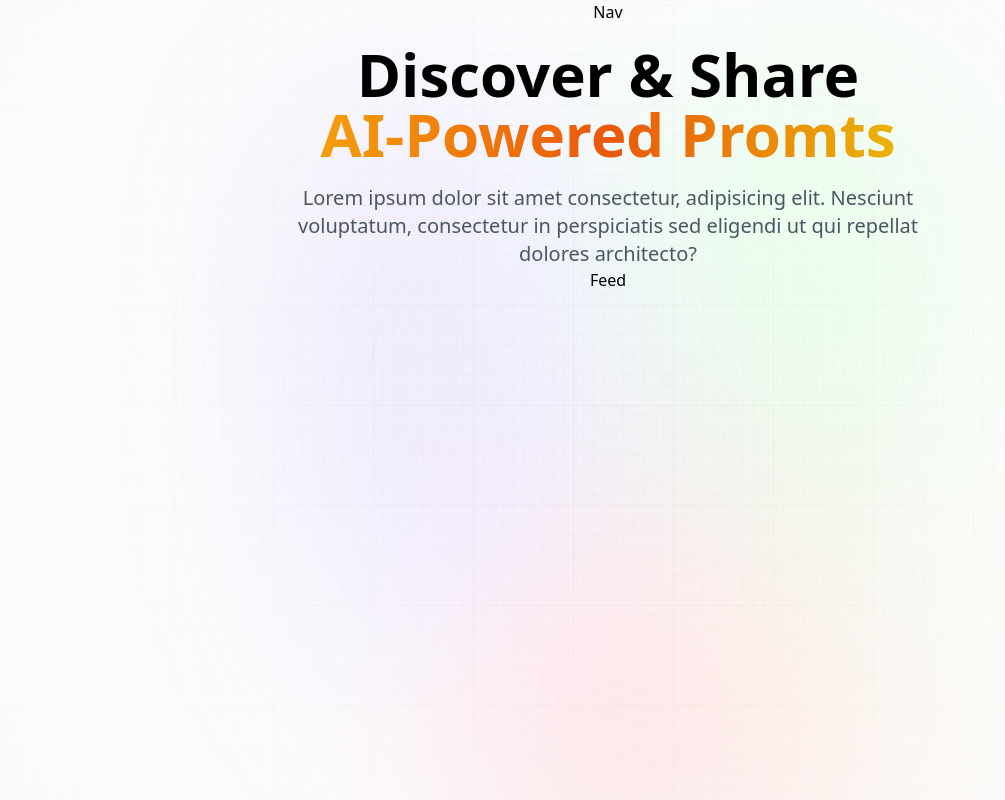
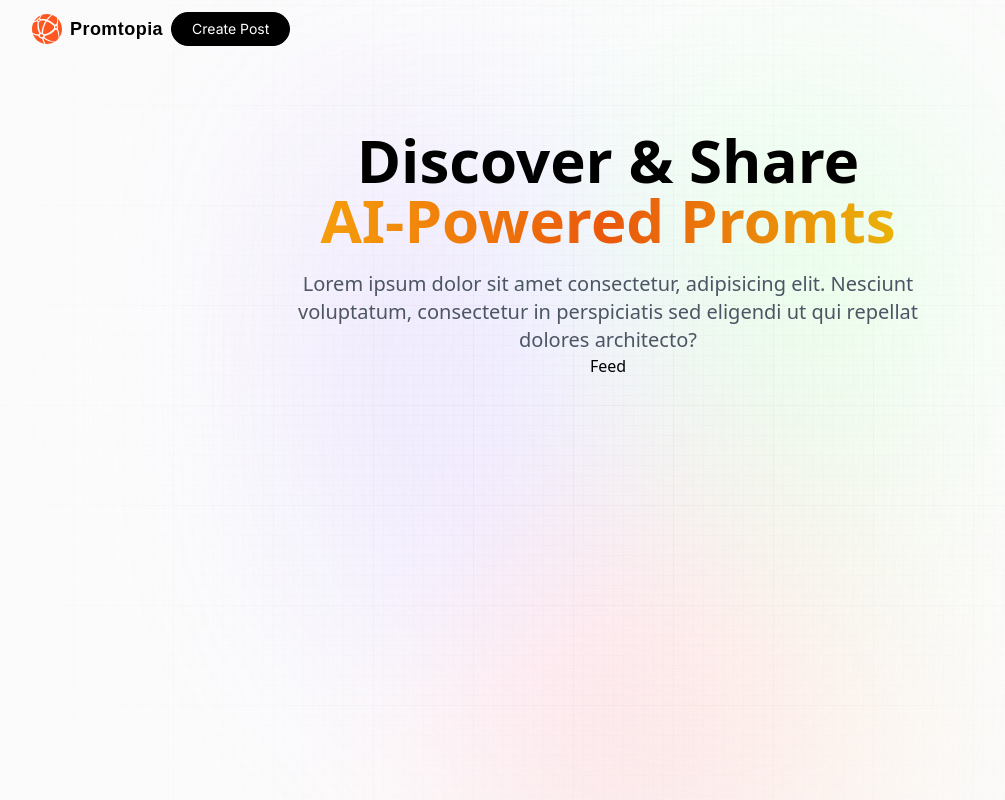
Before and after one commit to ngermanishvili/next13-promts, a Next.js app: page / in a window 1280 px wide. Shown: the whole page, without its empty margins (32-1037 px from the left). Built offline with nearby package versions, Linux system fonts and the light colour scheme.

Commit message:
refactor

```diff
--- a/components/Nav.jsx
+++ b/components/Nav.jsx
@@ -1,10 +1,46 @@
+"use client";
+
 import Link from "next/link";
 import Image from "next/image";
 import { useState, useEffect } from "react";
 import { SignIn, signOut, useSession, getProviders } from "next-auth/react";
 
 const Nav = () => {
-  return <div>Nav</div>;
+  const isUserLoggedIn = true;
+
+
+  return (
+    <nav className="flex-between w-full mb-16 pt-3">
+      <Link href="/" className="flex gap-2 flex-center">
+        <Image
+          src="/assets/images/logo.svg"
+          alt="promtopia logo"
+          width={30}
+          height={30}
+          className="object-contain"
+        />
+        <p className="logo_text">Promtopia</p>
+
+        {/* Desktop navigation */}
+        <div className="sm:flex hidden">
+          {isUserLoggedIn ? (
+            <div className="flex gap-3 md:gap-5">
+              <Link href="/create-prompt" className="black_btn">
+                Create Post
+              </Link>
+              <button
+                type="button"
+                onClick={signOut}
+                className="outline-btn"
+              ></button>
+            </div>
+          ) : (
+            <></>
+          )}
+        </div>
+      </Link>
+    </nav>
+  );
 };
 
 export default Nav;
```
